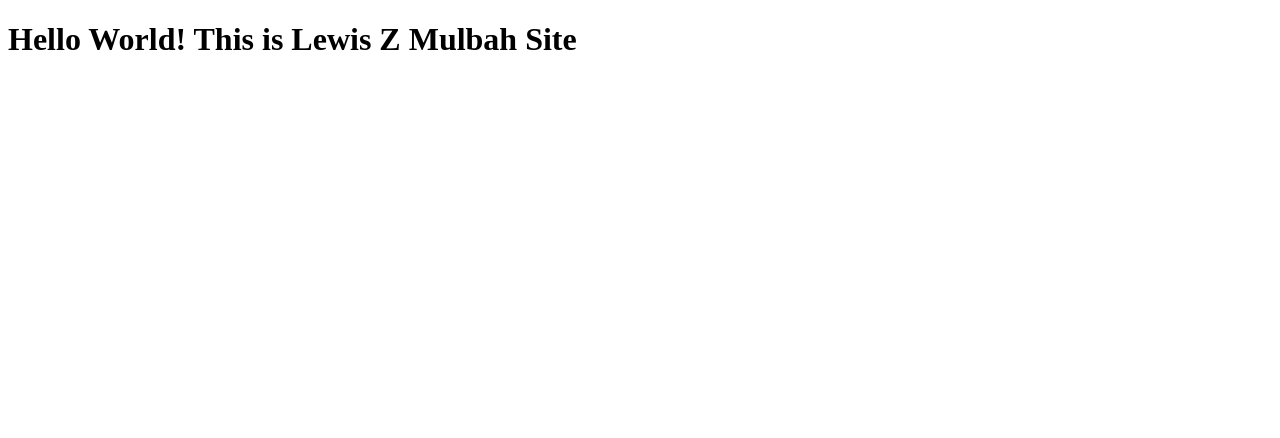
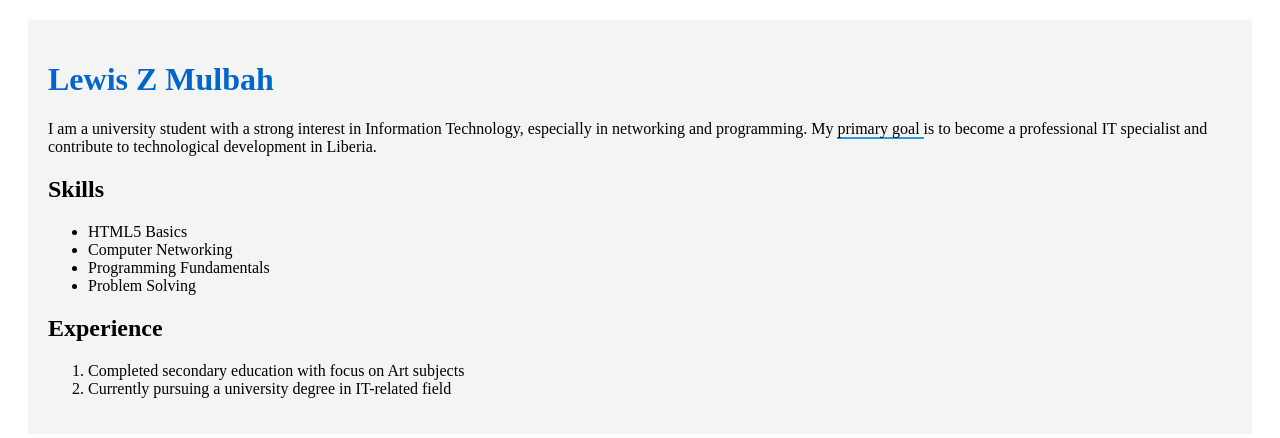
Before and after one commit to mulbahlewis/ART277, a plain HTML site: page index.html in a window 1280 px wide. Drawn offline with Linux system fonts and the light colour scheme.

Commit message:
Add files via upload

```diff
--- a/index.html
+++ b/index.html
@@ -1,9 +1,52 @@
 <!DOCTYPE html>
-<html>
+<html lang="en">
 <head>
-  <title>My First Site</title>
+    <!-- Name: Lewis Z Mulbah -->
+    <!-- Date: March 25, 2026 -->
+    <!-- Objective: Create a professional digital profile demonstrating HTML5 structure, element flow and inline styling -->
+
+    <meta charset="UTF-8">
+    <meta name="viewport" content="width=device-width, initial-scale=1.0">
+    <title>Project 2: Lewis Z Mulbah</title>
 </head>
+
 <body>
-  <h1>Hello World! This is Lewis Z Mulbah Site</h1>
+
+    <!-- Container Div -->
+    <div style="background-color: #f4f4f4; padding: 20px; margin: 20px;">
+
+        <!-- Header Section -->
+        <header>
+            <h1 style="color: rgb(0, 102, 204);">Lewis Z Mulbah</h1>
+        </header>
+
+        <!-- Bio Section -->
+        <p>
+            I am a university student with a strong interest in Information Technology,
+            especially in networking and programming. My
+            <span style="border-bottom: 2px solid hsl(200, 70%, 50%);">
+                primary goal
+            </span>
+            is to become a professional IT specialist and contribute to technological development in Liberia.
+        </p>
+
+        <!-- Skills Section -->
+        <h2>Skills</h2>
+        <ul>
+            <li>HTML5 Basics</li>
+            <li>Computer Networking</li>
+            <li>Programming Fundamentals</li>
+            <li>Problem Solving</li>
+        </ul>
+
+        <!-- Experience Section -->
+        <h2>Experience</h2>
+        <ol>
+            <li>Completed secondary education with focus on Art subjects</li>
+            <li>Currently pursuing a university degree in IT-related field</li>
+        </ol>
+
+    </div>
+
 </body>
 </html>
```
